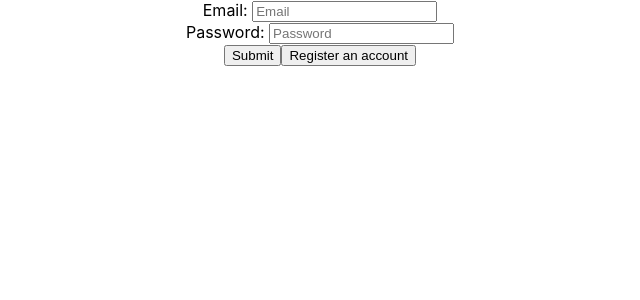
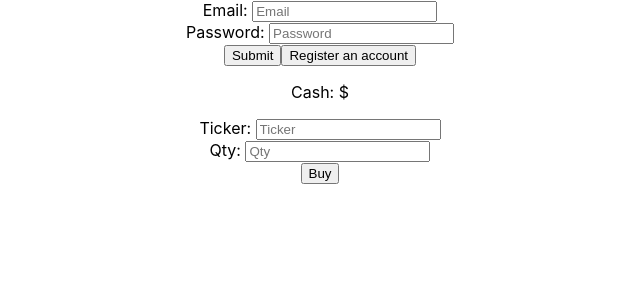
Before and after one commit to melonybox/Anchor_Stock_Challenge, a React (Create React App) app in the folder anchor_stock_react/: page / in a window 1280 px wide. Shown: the top 300 px of the page, without its empty margins (320-960 px from the left). Built offline with nearby package versions, Linux system fonts and the light colour scheme.

Commit message:
portfolio screen setup, needs actions to match.

```diff
--- /dev/null
+++ b/anchor_stock_react/src/components/portfolioScreen.js
@@ -0,0 +1,42 @@
+import React from 'react';
+import {connect} from 'react-redux';
+// import {null} from '../actions/actions.js'
+
+class PortfolioScreen extends React.PureComponent {
+  state = {
+    symbolSearch: '',
+    symbolAmount: 0
+  }
+
+  handleChange = event => {
+    this.setState({
+      [event.target.name]: event.target.value
+    });
+  }
+
+  render(){
+    return(
+      <div>
+        <p>Cash: ${this.props.currentUser.money_amount}</p>
+        <form>
+          <div>
+            <label>Ticker: </label>
+            <input type='text' name='symbolSearch' placeholder='Ticker' onChange={this.handleChange} />
+          </div>
+          <div>
+            <label>Qty: </label>
+            <input type='text' name='symbolAmount' placeholder='Qty' onChange={this.handleChange} />
+          </div>
+          <input type='submit' name='submit' value='Buy' />
+        </form>
+      </div>
+    )
+  }
+}
+
+const mapStateToProps = state => ({
+  currentUser: state.currentUser
+})
+
+
+export default connect(mapStateToProps,null)(PortfolioScreen);
--- a/anchor_stock_react/src/containers/bodyBox.js
+++ b/anchor_stock_react/src/containers/bodyBox.js
@@ -1,10 +1,14 @@
 import React, {Component} from 'react';
 import AccountScreen from '../components/accountScreen.js';
+import PortfolioScreen from '../components/portfolioScreen.js';
 
 class BodyBox extends Component {
   render(){
     return(
+      <>
       <AccountScreen />
+      <PortfolioScreen />
+      </>
     )
   }
 }
```
